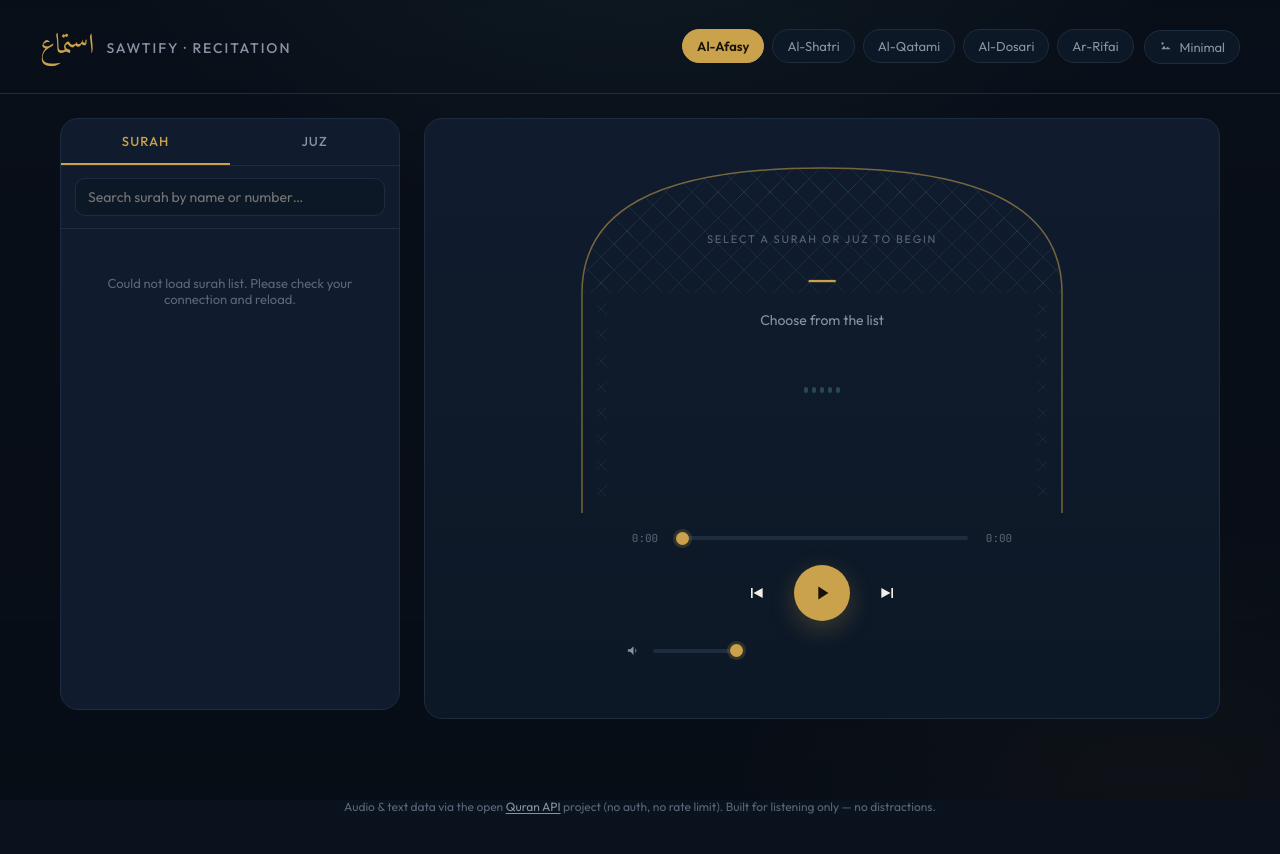
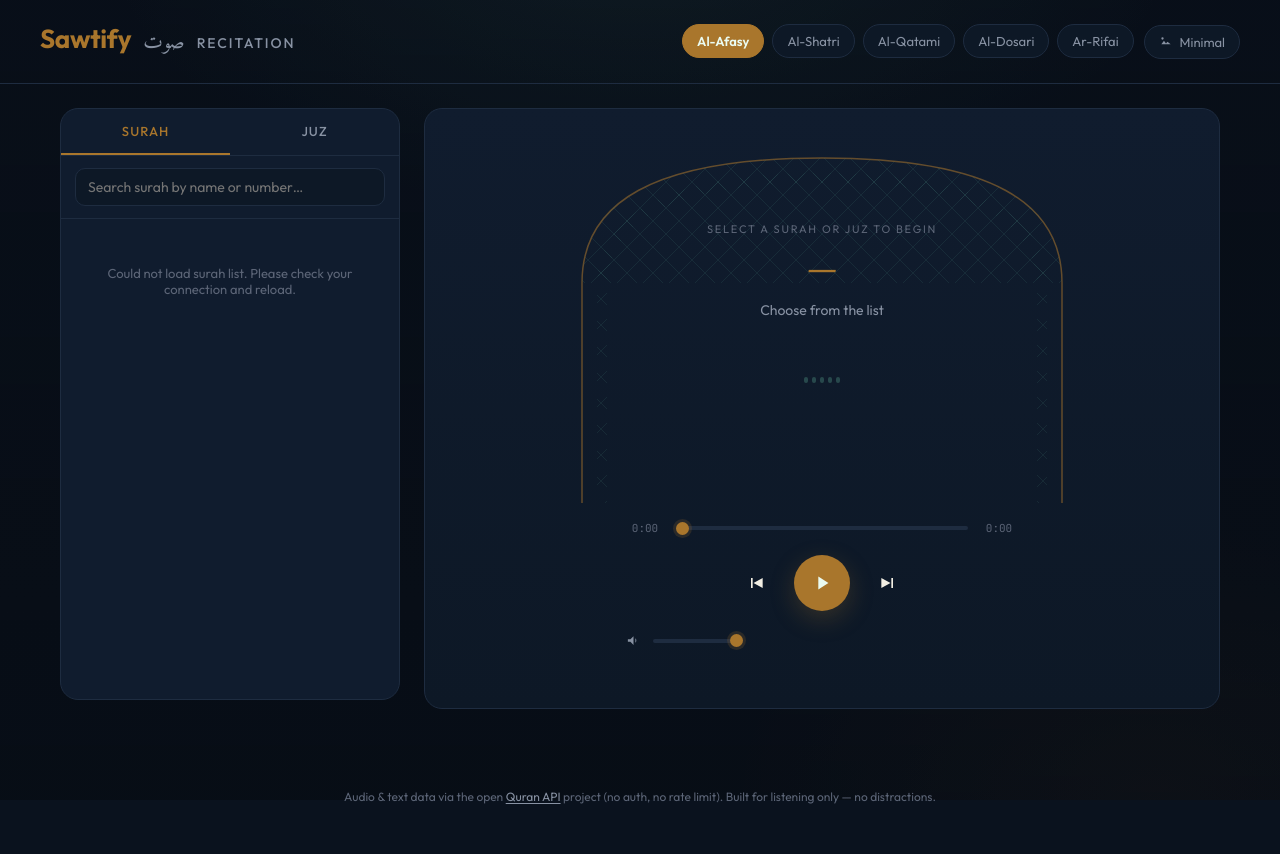
Before and after one commit to sfansaria/Sawtify, a plain HTML site: page index.html in a window 1280 px wide. Drawn offline with Linux system fonts and the light colour scheme; no server answers.

Commit message:
Update color variables and brand styling in HTML

```diff
--- a/index.html
+++ b/index.html
@@ -14,8 +14,8 @@
     --panel: #101c2e;
     --panel-2: #0d1826;
     --line: #1e2c40;
-    --gold: #c9a24b;
-    --gold-soft: rgba(201,162,75,0.35);
+    --gold: #a9762c;
+    --gold-soft: rgba(169,118,44,0.35);
     --teal: #3f766e;
     --teal-soft: rgba(63,118,110,0.25);
     --text: #f2eee3;
@@ -42,7 +42,7 @@
     position:fixed; inset:0; z-index:-3;
     background:
       radial-gradient(ellipse 900px 500px at 50% -10%, rgba(63,118,110,0.18), transparent 60%),
-      radial-gradient(ellipse 700px 500px at 90% 100%, rgba(201,162,75,0.08), transparent 60%),
+      radial-gradient(ellipse 700px 500px at 90% 100%, rgba(169,118,44,0.08), transparent 60%),
       var(--bg);
     transition:background 1s ease;
   }
@@ -113,7 +113,8 @@
     gap:16px; flex-wrap:wrap;
   }
   .brand{ display:flex; align-items:baseline; gap:12px; }
-  .brand .ar{ font-family:'Amiri', serif; font-size:28px; color:var(--gold); }
+  .brand .name{ font-family:'Outfit', sans-serif; font-weight:700; font-size:26px; color:#a9762c; letter-spacing:-0.01em; }
+  .brand .ar-accent{ font-family:'Amiri', serif; font-size:21px; color:var(--muted); }
   .brand .en{ font-size:14px; letter-spacing:0.14em; text-transform:uppercase; color:var(--muted); font-weight:500; }
 
   .reciters{ display:flex; gap:8px; overflow-x:auto; padding-bottom:2px; scrollbar-width:thin; }
@@ -124,7 +125,7 @@
     white-space:nowrap; transition:all .18s ease;
   }
   .reciter-pill:hover{ border-color:var(--gold-soft); color:var(--text); }
-  .reciter-pill.active{ background:var(--gold); color:#1a1305; border-color:var(--gold); font-weight:600; }
+  .reciter-pill.active{ background:var(--gold); color:#eafbf1; border-color:var(--gold); font-weight:600; }
 
   /* ---------- Scene picker ---------- */
   .scene-wrap{ position:relative; flex:none; }
@@ -227,7 +228,7 @@
     font-size:13px; color:var(--muted); transition:all .15s ease;
   }
   .juz-cell:hover{ border-color:var(--gold-soft); color:var(--text); }
-  .juz-cell.active{ background:var(--gold); color:#1a1305; border-color:var(--gold); font-weight:600; }
+  .juz-cell.active{ background:var(--gold); color:#eafbf1; border-color:var(--gold); font-weight:600; }
 
   /* ---------- Now playing ---------- */
   .stage{
@@ -281,7 +282,7 @@
   }
   input[type=range]::-webkit-slider-thumb{
     -webkit-appearance:none; width:13px; height:13px; border-radius:50%; background:var(--gold); cursor:pointer;
-    box-shadow:0 0 0 3px rgba(201,162,75,0.18);
+    box-shadow:0 0 0 3px rgba(169,118,44,0.18);
   }
   input[type=range]::-moz-range-thumb{
     width:13px; height:13px; border-radius:50%; background:var(--gold); border:none; cursor:pointer;
@@ -294,9 +295,9 @@
   }
   .transport button svg{ width:20px; height:20px; }
   .transport .play-btn{
-    width:56px; height:56px; border-radius:50%; background:var(--gold); color:#1a1305;
+    width:56px; height:56px; border-radius:50%; background:var(--gold); color:#eafbf1;
     display:flex; align-items:center; justify-content:center;
-    box-shadow:0 8px 24px rgba(201,162,75,0.25);
+    box-shadow:0 8px 24px rgba(169,118,44,0.25);
   }
   .transport .play-btn svg{ width:22px; height:22px; }
   .transport button:hover{ opacity:.85; }
@@ -330,8 +331,9 @@
 
 <header>
   <div class="brand">
-    <span class="ar">استماع</span>
-    <span class="en">Sawtify · Recitation</span>
+    <span class="name">Sawtify</span>
+    <span class="ar-accent">صوت</span>
+    <span class="en">Recitation</span>
   </div>
   <div style="display:flex; align-items:center; gap:10px; flex-wrap:wrap;">
     <div class="reciters" id="reciters"></div>
```
